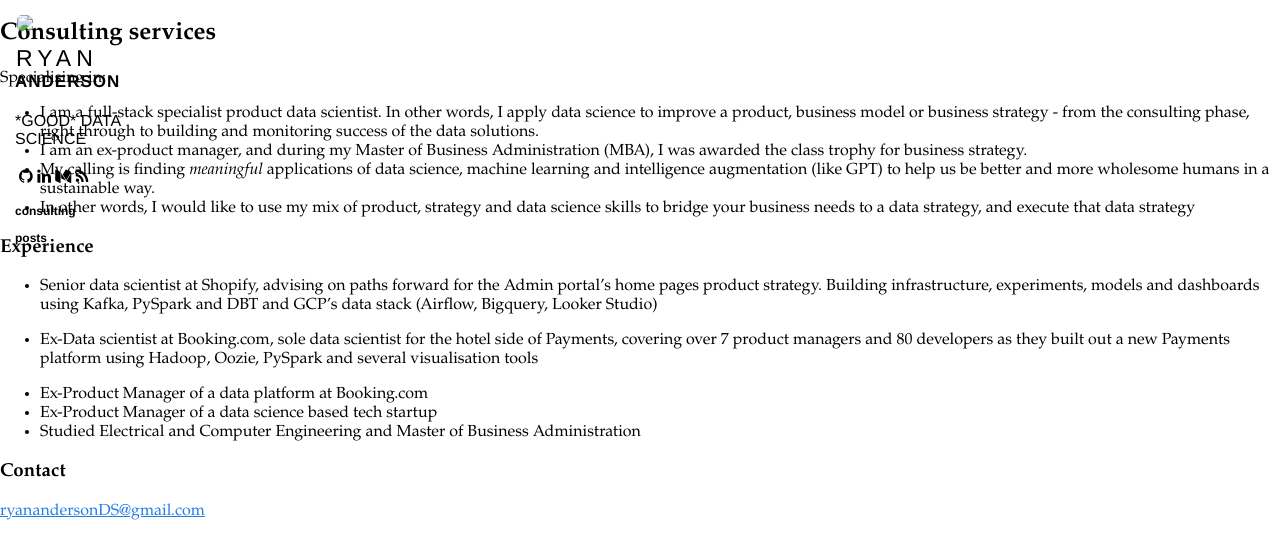
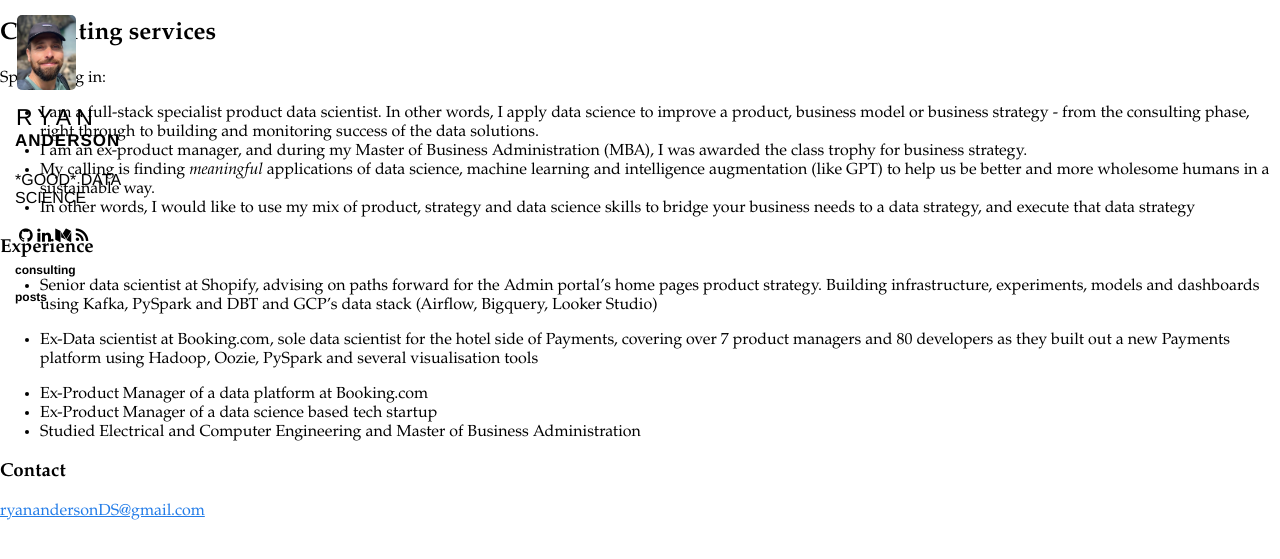
Before and after one commit to ryan-anderson-ds/ryan-anderson-ds.github.io, a Jekyll site: the page built from consulting.md, in a window 1280 px wide. Shown: the top 559 px of the page. Built offline with Jekyll 4.4.1, drawn with Linux system fonts in a browser that asks for light colours; nearby versions of some CDN libraries.

Commit message:
Update sidebar.html

```diff
--- a/_includes/sidebar.html
+++ b/_includes/sidebar.html
@@ -1,6 +1,6 @@
 <section class="sidebar">
   <a href="/" aria-label="Avatar">
-    <img src="images/profile.jpg" height="75" class="avatar" />
+    <img src="/images/profile.jpg" height="75" class="avatar" />
   </a>
 
   <section class="name">
```
